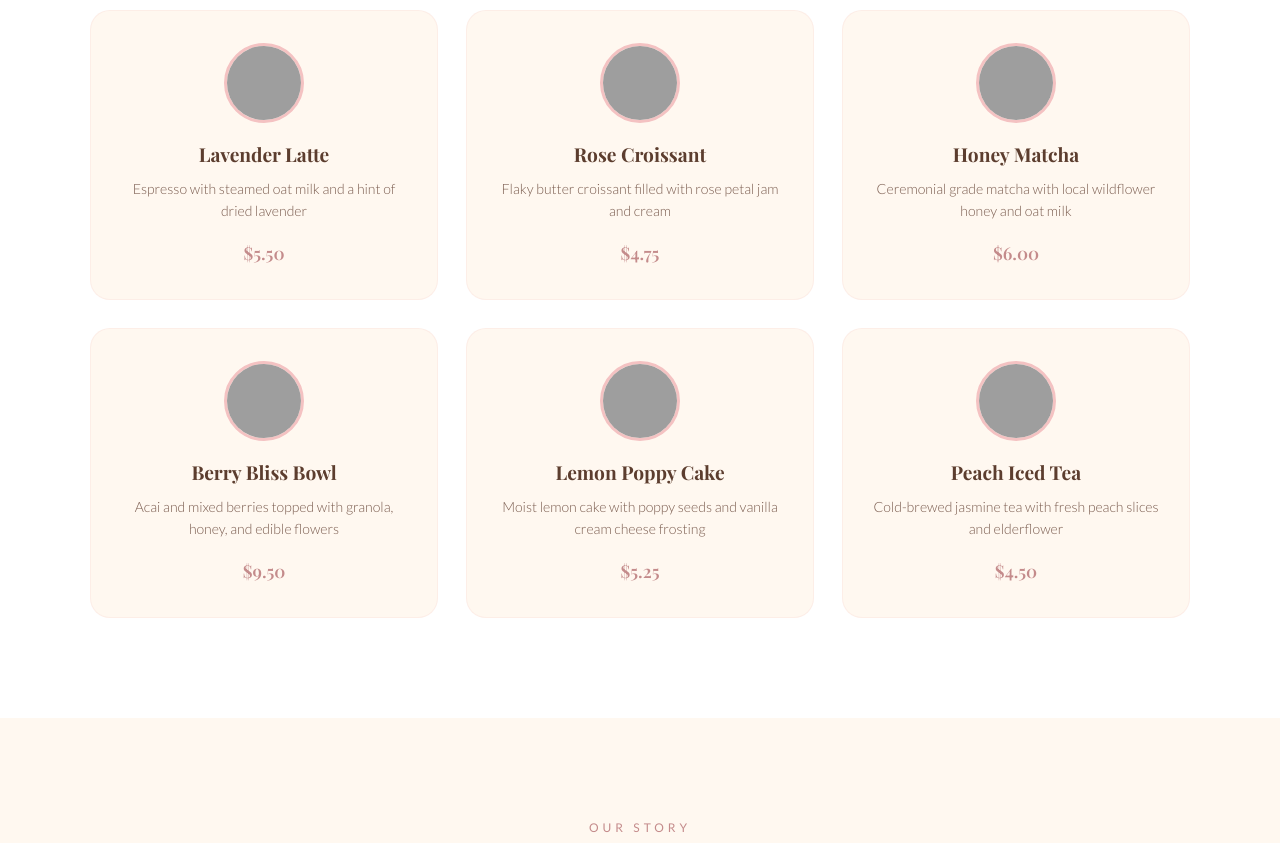
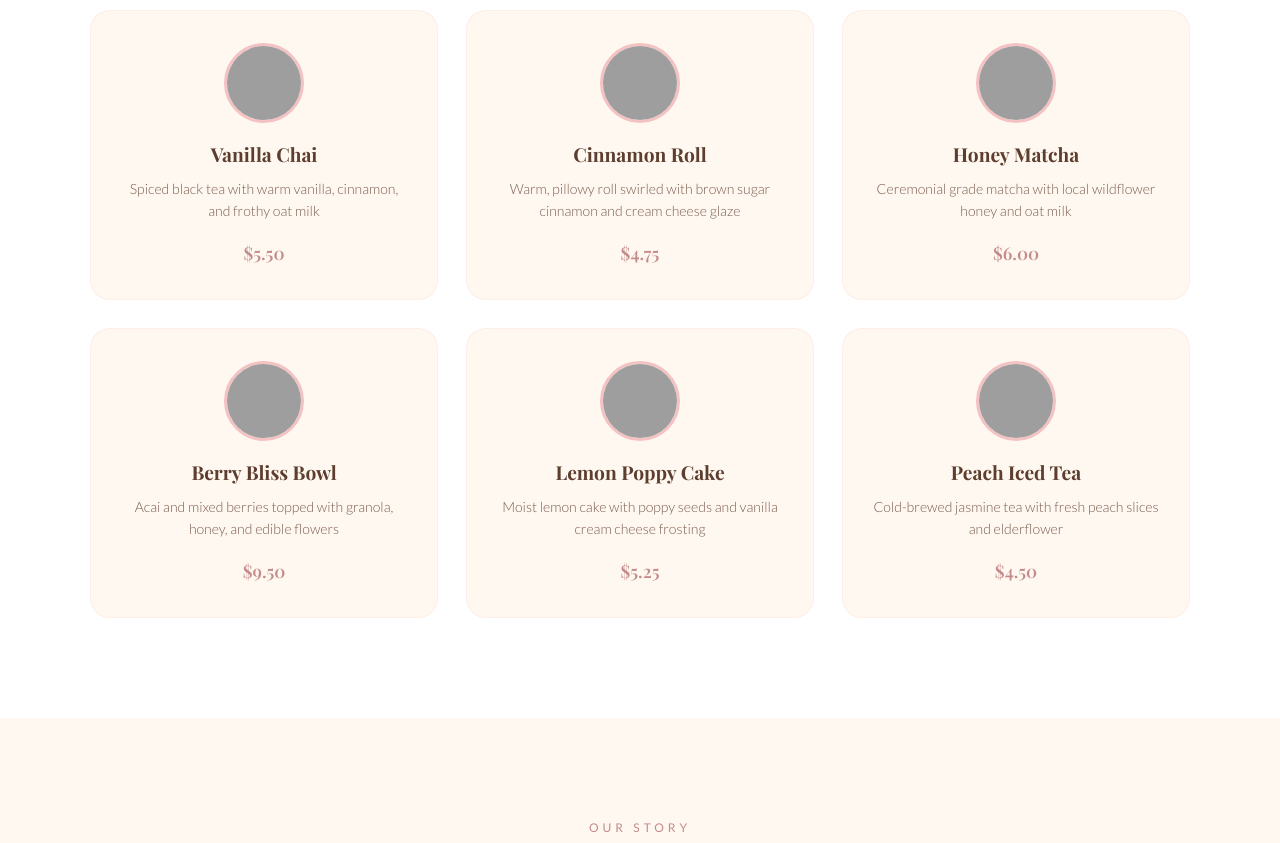
Before and after one commit to karahanjustin/website-showcase, a plain HTML site: page blossom-cafe/index.html in a window 1280 px wide. Shown: the part 1080-1923 px from the top of the page. Drawn offline with nearby package versions, Linux system fonts and the light colour scheme; grey boxes are pictures that could not be loaded; a web font is replaced by a local one.

Commit message:
Replace broken menu items with Vanilla Chai and Cinnamon Roll
Lavender Latte and Rose Croissant had dead Unsplash image URLs (404).
Replaced with new items using verified working images.

Co-Authored-By: Claude Opus 4.6 <noreply@anthropic.com>

```diff
--- a/blossom-cafe/index.html
+++ b/blossom-cafe/index.html
@@ -604,15 +604,15 @@
     </div>
     <div class="menu-grid">
       <div class="menu-card fade-up">
-        <div class="icon"><img src="https://images.unsplash.com/photo-1541167760496-9af0ab7f0bc1?w=200&q=80" alt="Lavender Latte"></div>
-        <h3>Lavender Latte</h3>
-        <p class="desc">Espresso with steamed oat milk and a hint of dried lavender</p>
+        <div class="icon"><img src="https://images.unsplash.com/photo-1572442388796-11668a67e53d?w=200&q=80" alt="Vanilla Chai"></div>
+        <h3>Vanilla Chai</h3>
+        <p class="desc">Spiced black tea with warm vanilla, cinnamon, and frothy oat milk</p>
         <p class="price">$5.50</p>
       </div>
       <div class="menu-card fade-up">
-        <div class="icon"><img src="https://images.unsplash.com/photo-1555507036-ab1f4038024a?w=200&q=80" alt="Rose Croissant"></div>
-        <h3>Rose Croissant</h3>
-        <p class="desc">Flaky butter croissant filled with rose petal jam and cream</p>
+        <div class="icon"><img src="https://images.unsplash.com/photo-1558961363-fa8fdf82db35?w=200&q=80" alt="Cinnamon Roll"></div>
+        <h3>Cinnamon Roll</h3>
+        <p class="desc">Warm, pillowy roll swirled with brown sugar cinnamon and cream cheese glaze</p>
         <p class="price">$4.75</p>
       </div>
       <div class="menu-card fade-up">
```
